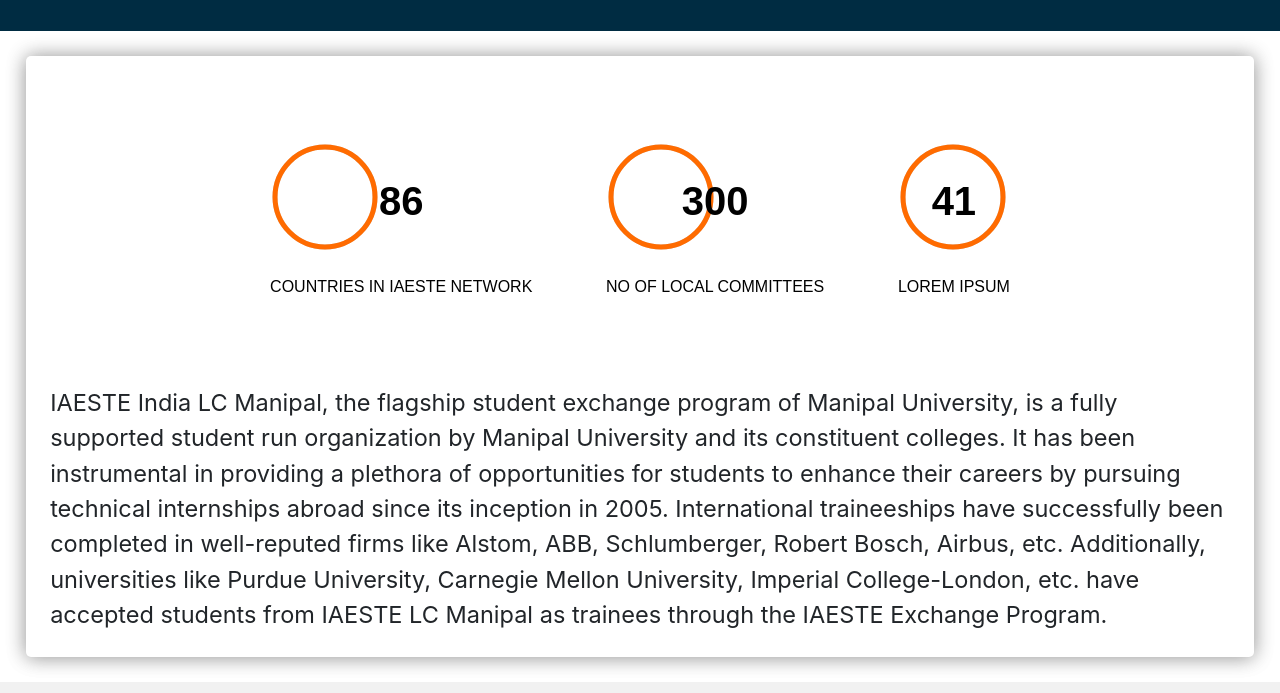
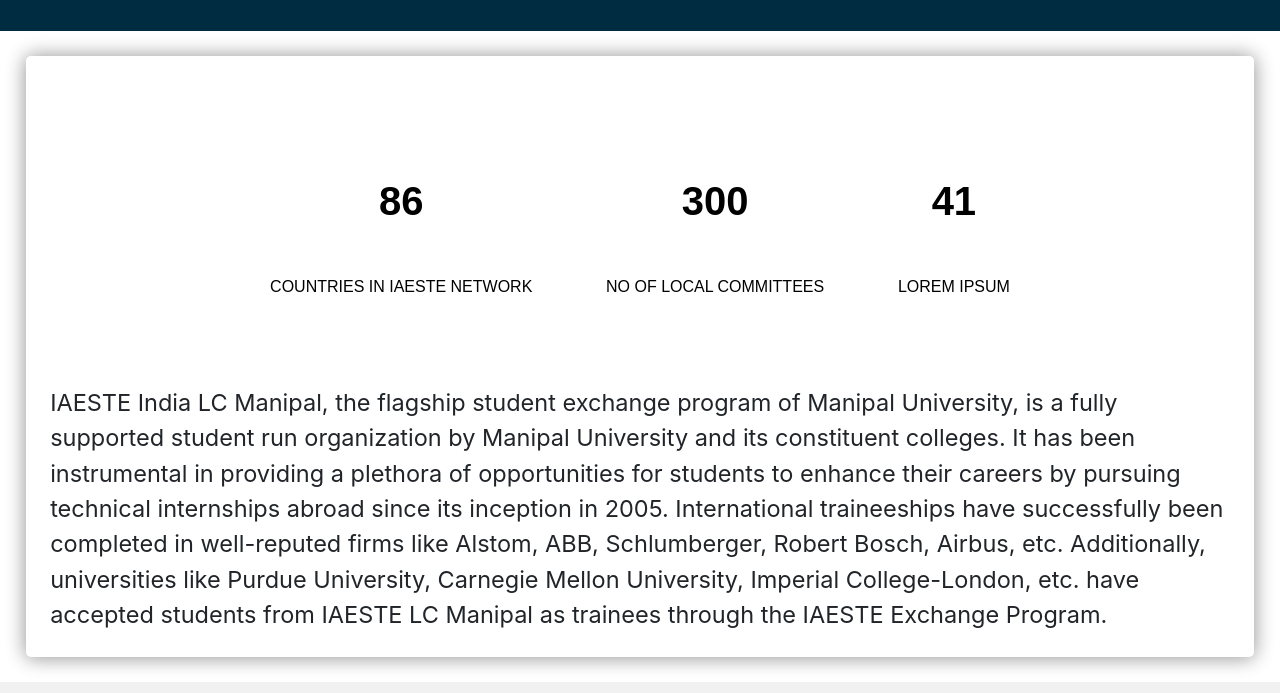
Before and after one commit to prachi-28/IAESTE-Website-Final, a plain HTML site: page About.html in a window 1280 px wide. Shown: the part 107-800 px from the top of the page. Drawn offline with nearby package versions, Linux system fonts and the light colour scheme; files whose address does not match are found by name.

Commit message:
about us changes

```diff
--- a/About.html
+++ b/About.html
@@ -79,8 +79,8 @@
           <article class="orb">
             <div class="orb_graphic">
               <svg>
-                <circle class="fill"></circle>
-                <circle class="progress"></circle>
+                <!--<circle class="fill"></circle>
+                <circle class="progress"></circle>-->
               </svg>
               <div class="orb_value count">86</div>
             </div>
@@ -92,8 +92,8 @@
           <article class="orb">
             <div class="orb_graphic">
               <svg>
-                <circle class="fill"></circle>
-                <circle class="progress"></circle>
+                <!--<circle class="fill"></circle>
+                <circle class="progress"></circle>-->
               </svg>
               <div class="orb_value count">300</div>
             </div>
@@ -105,8 +105,8 @@
           <article class="orb">
             <div class="orb_graphic">
               <svg>
-                <circle class="fill"></circle>
-                <circle class="progress"></circle>
+                <!--<circle class="fill"></circle>
+                <circle class="progress"></circle>-->
               </svg>
               <div class="orb_value count">41</div>
             </div>
```
